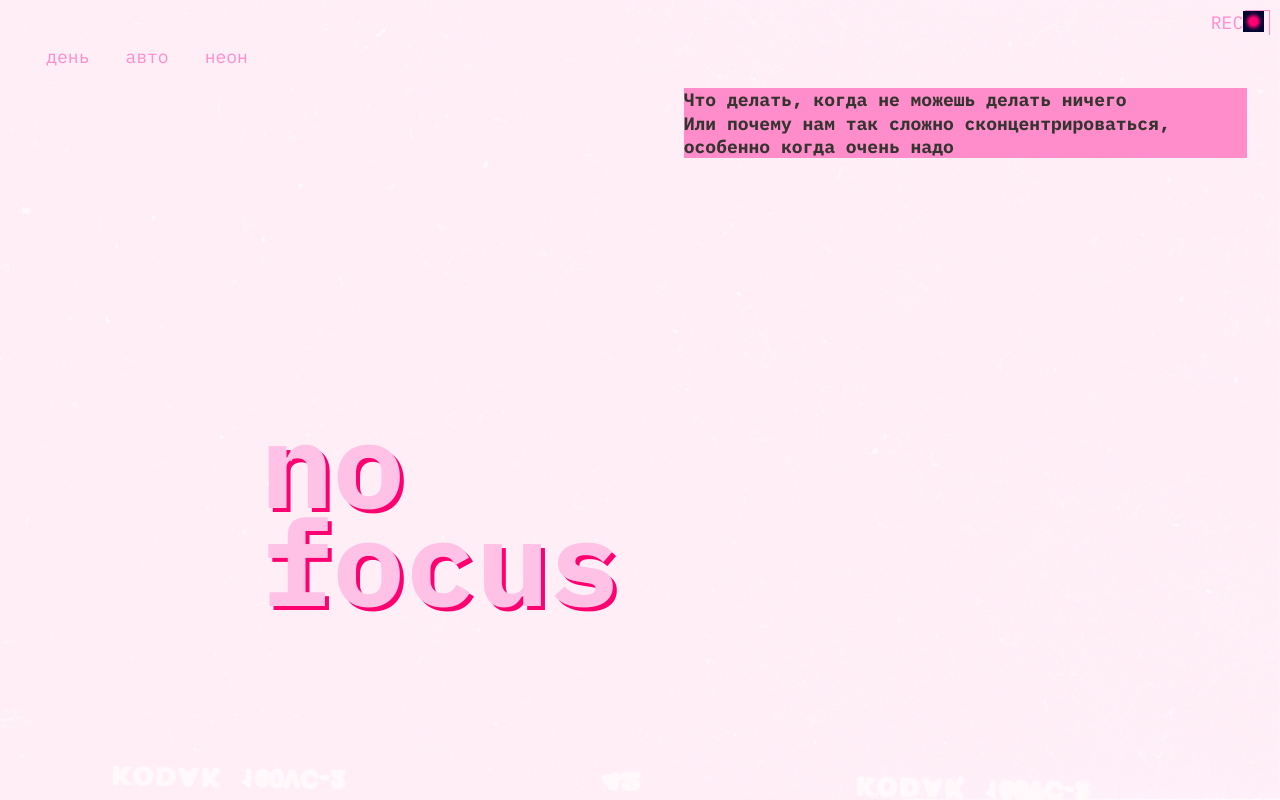
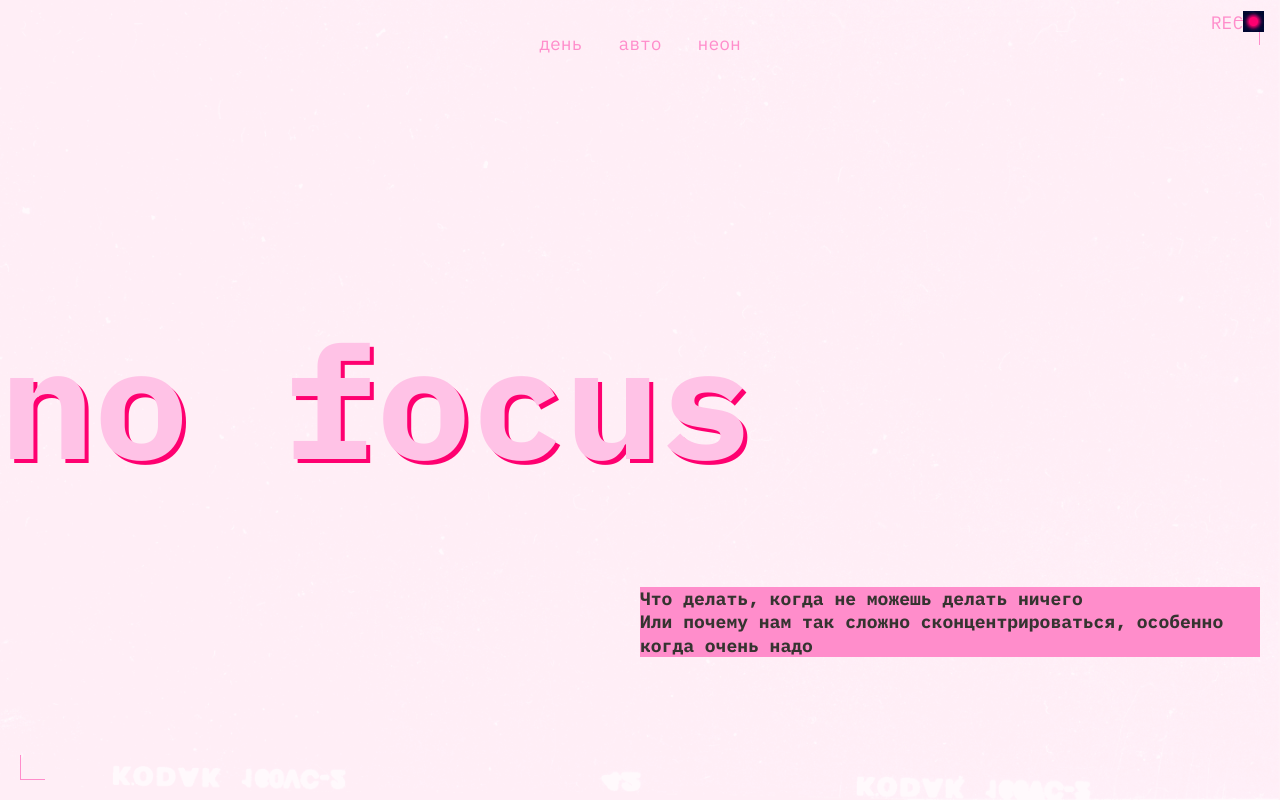
Before and after one commit to IliaKani/no-focus, a plain HTML site: page index.html in a window 1280 px wide. Shown: the top 800 px of the page. Drawn offline with Linux system fonts and the light colour scheme.

Commit message:
added mediaquerys for header

```diff
--- a/styles/style.css
+++ b/styles/style.css
@@ -22,7 +22,7 @@
   z-index: 0;
   height: 100vh;
   min-height: 668px;
-  padding: 2.6%; /*дописать медиа*/
+  padding: 2.6%;
 }
 
 .rec {
@@ -49,6 +49,28 @@
   content: url("../images/Ellipse 4.png");
 }
 
+.decorated-zone::after {
+  position: absolute;
+  content: "";
+  width: 25px;
+  height: 25px;
+  bottom: 10px;
+  left: 10px;
+  border-inline-start: 1px solid var(--accent-color);
+  border-block-end: 1px solid var(--accent-color);
+}
+
+.decorated-zone::before {
+  position: absolute;
+  content: "";
+  width: 25px;
+  height: 25px;
+  top: 10px;
+  right: 10px;
+  border-block-start: 1px solid var(--accent-color);
+  border-inline-end: 1px solid var(--accent-color);
+}
+
 .header__theme-menu {
   display: flex;
   align-items: center;
@@ -62,7 +84,7 @@
   gap: 10px;
 }
 /*Медиа-запросы для блока меню в хэдере*/
-@media (min-width: 1024px) {
+@media (width >= 1024px) {
   .header__theme-menu {
     justify-self: center;
     align-self: start;
@@ -88,11 +110,6 @@
 
 .header__theme-menu-button {
   all: unset;
-  /* background-color: transparent;
-  border: none;
-  text-transform: lowercase;
-  padding: 0px;
-  margin: 0px; */
   text-transform: lowercase;
 }
 
@@ -146,61 +163,85 @@
   margin-top: 55px;
 }
 
+
 /*Медиазапросы для хэдера*/
 
-@media (min-width: 768px) {
-  /* .header {
+@media (width >= 768px) {
+  .header {
     min-height: 1024px;
     height: 100vh;
     display: grid;
-    grid-template-columns: 1fr 1fr;
     grid-template-rows: 1fr min-content 1fr;
+    padding: 20px;
+    position: relative;
   }
 
   .header-accent-text {
-    grid-column-start: 2;
-    grid-column-end: 3;
-    grid-row-start: 2;
+    max-width: 50%;
     grid-row-start: 3;
+    grid-row-end: 4;
     align-self: center;
+    justify-self: end;
   }
 
   .main-header {
-    grid-column-start: 1;
-    grid-column-end: 2;
     grid-row-start: 2;
-    grid-row-start: 3;
+    grid-row-end: 3;
+    justify-self: start;
+    justify-items: start;
+    margin-left: -20px;
   }
 
+  .text-main {
+    font-size: clamp(7.5rem, 0.5625rem + 14.4531vw, 9.8125rem);
+  }
+
+  .header-accent-text .title-decor {
+    margin-top: 0px;
+  }
   .header__theme-menu {
-    grid-column-start: 2;
-    grid-column-end: 3;
     grid-row-start: 1;
     grid-row-end: 2;
     align-self: center;
     justify-self: end;
-  } */
-
-  .header {
-    min-height: 1024px;
-    height: 100vh;
-    display: flex;
   }
 
-  .header-accent-text {
-
+  .decorated-zone::after {
+    position: absolute;
+    content: "";
+    width: 25px;
+    height: 25px;
+    bottom: 20px;
+    left: 20px;
+    border-inline-start: 1px solid var(--accent-color);
+    border-block-end: 1px solid var(--accent-color);
   }
 
-  .main-header {
-    display: flex;
-    justify-content: start;
-    align-items: center;
+  .decorated-zone::before {
+    position: absolute;
+    content: "";
+    width: 25px;
+    height: 25px;
+    top: 20px;
+    right: 20px;
+    border-block-start: 1px solid var(--accent-color);
+    border-inline-end: 1px solid var(--accent-color);
+  }
+}
 
+@media (width >= 1024px) {
+  .header {
+    min-height: 768px;
+    height: 100vh;
+    /* display: grid; */
+    /* grid-template-rows: 1fr min-content 1fr;
+    padding: 20px;
+    position: relative; */ */
   }
 
   .header__theme-menu {
-    justify-content: center;
-    align-items: start;
+    justify-self: center;
+    align-self: start;
   }
 }
 
@@ -392,25 +433,3 @@
 .footer-text-shadow {
   text-shadow: 2px 2px 0px var(--text-shadow);
 }
-
-.decorated-zone::after {
-  position: absolute;
-  content: "";
-  width: 25px;
-  height: 25px;
-  bottom: 10px;
-  left: 10px;
-  border-inline-start: 1px solid var(--accent-color);
-  border-block-end: 1px solid var(--accent-color);
-}
-
-.decorated-zone::before {
-  position: absolute;
-  content: "";
-  width: 25px;
-  height: 25px;
-  top: 10px;
-  right: 10px;
-  border-block-start: 1px solid var(--accent-color);
-  border-inline-end: 1px solid var(--accent-color);
-}
```
Also changed, not shown: index.html (+1 -1 lines).
